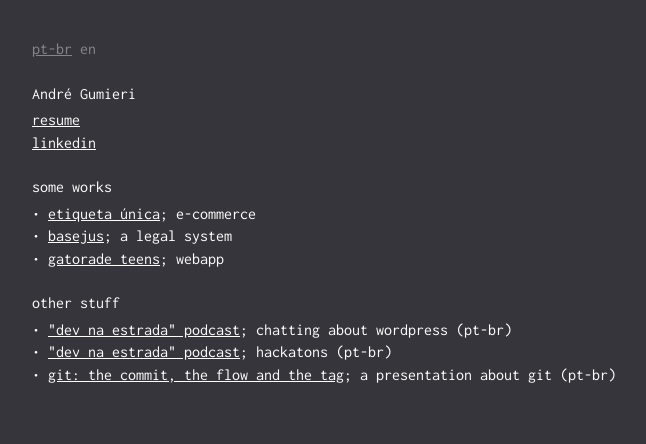
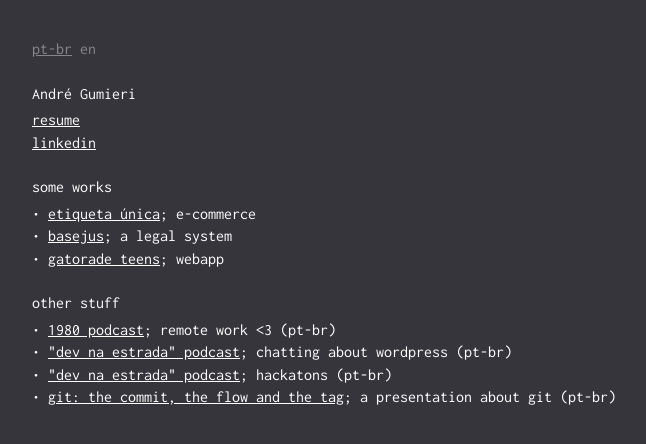
Before and after one commit to andregumieri/andregumieri.github.io, a plain HTML site: page en.html in a window 1280 px wide. Shown: the whole page, without its empty margins (6-652 px from the left). Drawn offline with Linux system fonts and the light colour scheme.

Commit message:
Adiciona link 1980 podcast

```diff
--- a/en.html
+++ b/en.html
@@ -45,6 +45,7 @@
     <section>
         <h2>Other stuff</h2>
         <ul>
+            <li><a target="_blank" href="https://anchor.fm/1980/episodes/HOME-OFFICE-EM-TEMPOS-DE-CRISE-ebnprk">1980 podcast</a>; Remote work &lt;3 <em>(pt-BR)</em></li>
             <li><a target="_blank" href="http://devnaestrada.com.br/2016/10/07/wordpress.html">"Dev na Estrada" podcast</a>; Chatting about WordPress <em>(pt-BR)</em></li>
             <li><a target="_blank" href="http://devnaestrada.com.br/2016/09/23/hackaton.html">"Dev na Estrada" podcast</a>; Hackatons <em>(pt-BR)</em></li>
             <li><a target="_blank" href="http://www.slideshare.net/AndrDeFreitas/git-o-commit-o-fluxo-e-a-tag">GIT: The commit, the flow and the tag</a>; A presentation about GIT <em>(pt-BR)</em><br></li>
```
Also changed, not shown: index.html (+1 -0 lines).
